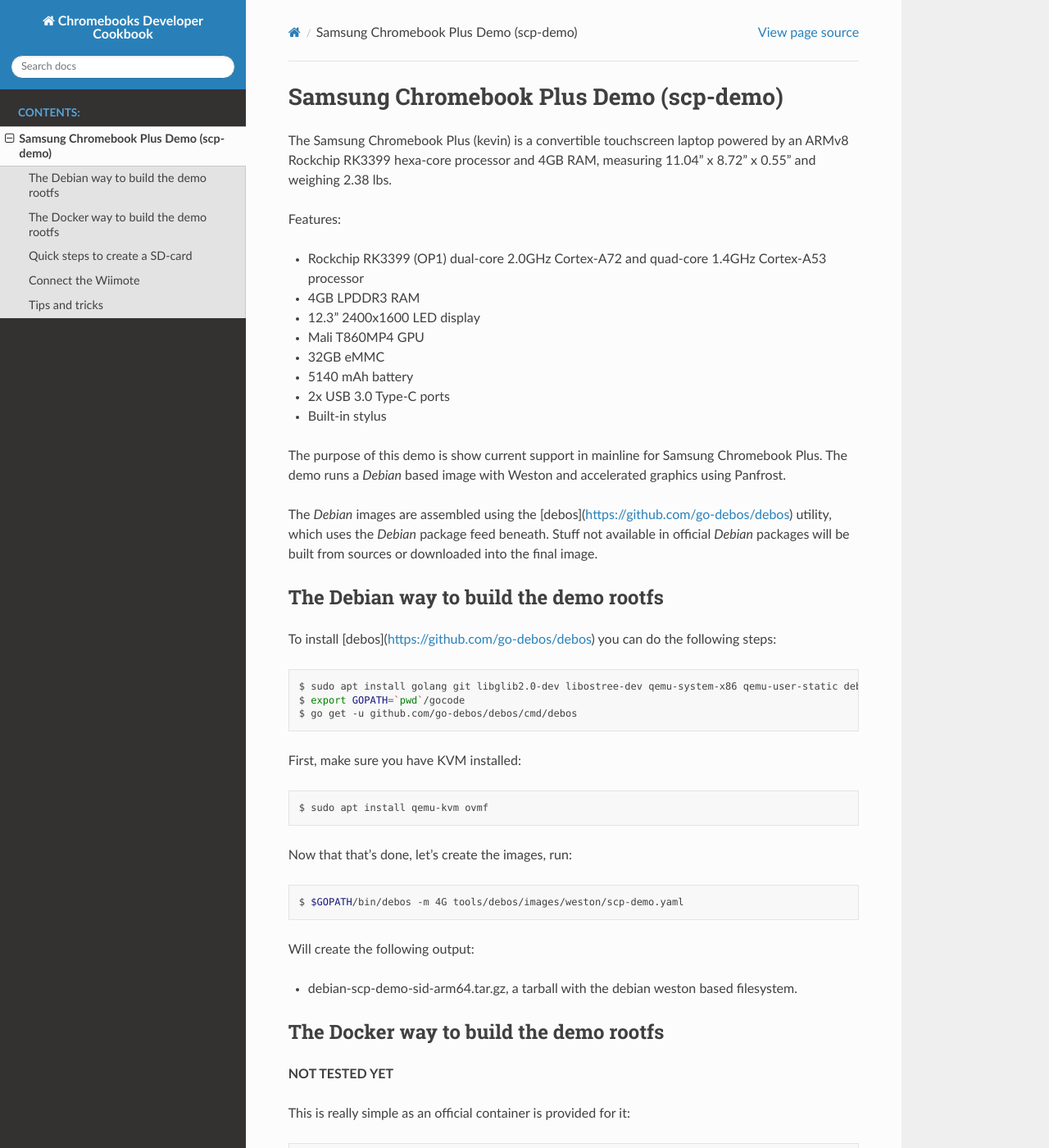
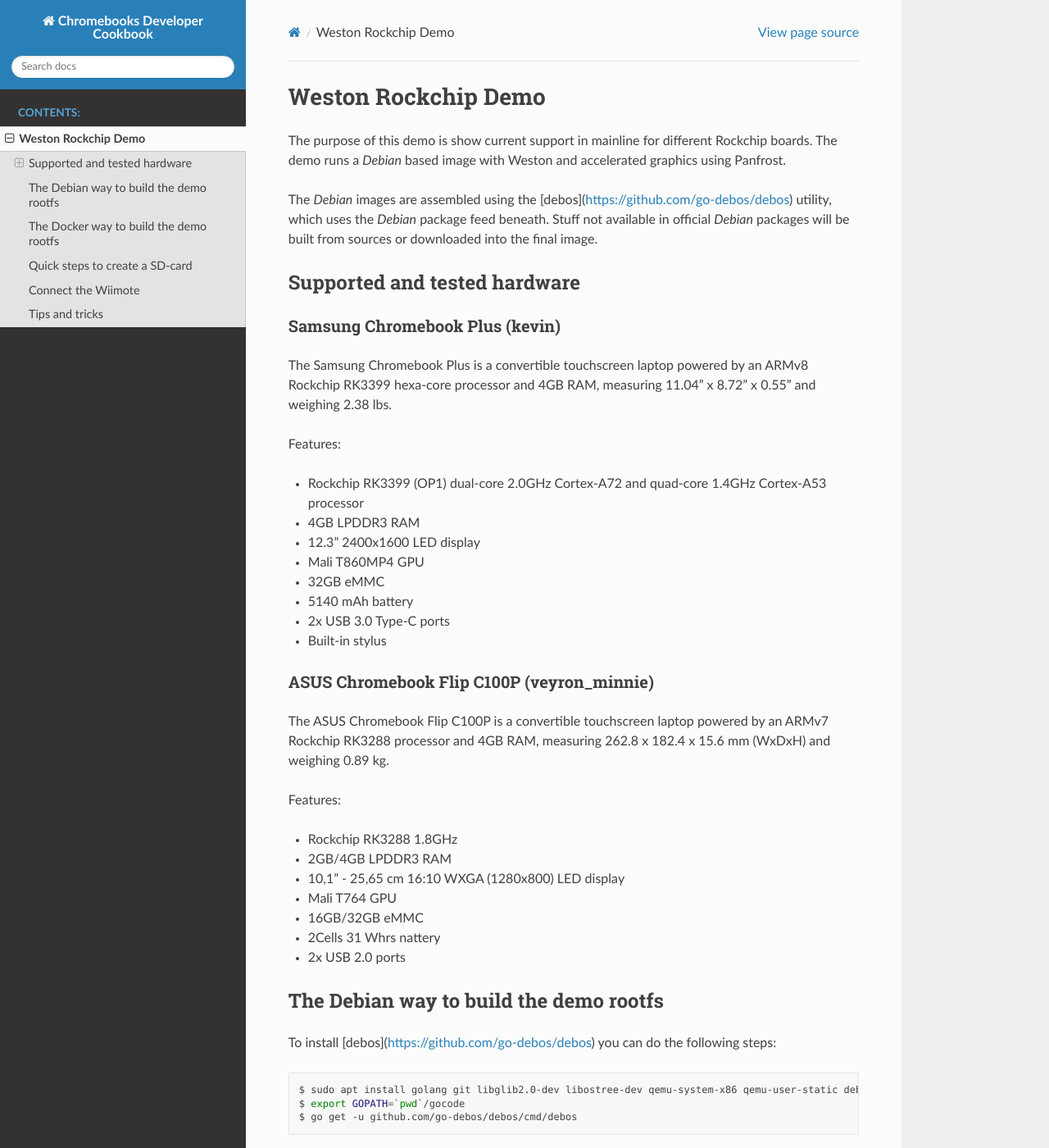
Before and after one commit to eballetbo/chromebooks, a Sphinx documentation site: the page built from docs/source/rockchip-demo.rst, in a window 1280 px wide and 1400 px high. Shown: the whole window at 82% size. Built offline with Sphinx 7.4.7 and the Read the Docs theme 2.0.0, drawn with Linux system fonts in a browser that asks for light colours; some of the changed text lies outside the part shown.

Commit message:
docs: rockchip-demo: Update the documentation of scp-demo to be more generic
After change the name of the demo, update the documentation accordingly.

Signed-off-by: Enric Balletbo i Serra <enric.balletbo@collabora.com>

```diff
--- a/docs/index.rst
+++ b/docs/index.rst
@@ -11,7 +11,7 @@
    :caption: Contents:
 
    source/README.md
-   source/scp-demo
+   source/rockchip-demo
 
 
 Indices and tables
--- a/docs/source/scp-demo.rst
+++ b/docs/source/rockchip-demo.rst
@@ -1,8 +1,18 @@
-=======================================
-Samsung Chromebook Plus Demo (scp-demo)
-=======================================
+====================
+Weston Rockchip Demo
+====================
 
-The Samsung Chromebook Plus (kevin) is a convertible touchscreen laptop powered by an ARMv8 Rockchip RK3399 hexa-core processor and 4GB RAM, measuring 11.04" x 8.72" x 0.55" and weighing 2.38 lbs.
+The purpose of this demo is show current support in mainline for different Rockchip boards. The demo runs a `Debian` based image with Weston and accelerated graphics using Panfrost.
+
+The `Debian` images are assembled using the [debos](https://github.com/go-debos/debos) utility, which uses the `Debian` package feed beneath. Stuff not available in official `Debian` packages will be built from sources or downloaded into the final image.
+
+Supported and tested hardware
+=============================
+
+Samsung Chromebook Plus (kevin)
+-------------------------------
+
+The Samsung Chromebook Plus is a convertible touchscreen laptop powered by an ARMv8 Rockchip RK3399 hexa-core processor and 4GB RAM, measuring 11.04" x 8.72" x 0.55" and weighing 2.38 lbs.
 
 Features:
 
@@ -15,9 +25,21 @@
 * 2x USB 3.0 Type-C ports
 * Built-in stylus
 
-The purpose of this demo is show current support in mainline for Samsung Chromebook Plus. The demo runs a `Debian` based image with Weston and accelerated graphics using Panfrost.
+ASUS Chromebook Flip C100P (veyron_minnie)
+------------------------------------------
 
-The `Debian` images are assembled using the [debos](https://github.com/go-debos/debos) utility, which uses the `Debian` package feed beneath. Stuff not available in official `Debian` packages will be built from sources or downloaded into the final image.
+The ASUS Chromebook Flip C100P is a convertible touchscreen laptop powered by an ARMv7 Rockchip RK3288 processor and 4GB RAM, measuring 262.8 x 182.4 x 15.6 mm (WxDxH) and weighing 0.89 kg.
+
+Features:
+
+* Rockchip RK3288 1.8GHz
+* 2GB/4GB LPDDR3 RAM
+* 10,1" - 25,65 cm 16:10 WXGA (1280x800) LED display
+* Mali T764 GPU
+* 16GB/32GB eMMC
+* 2Cells 31 Whrs nattery
+* 2x USB 2.0 ports
+
 
 The Debian way to build the demo rootfs
 =======================================
@@ -36,16 +58,22 @@
 
   $ sudo apt install qemu-kvm ovmf
 
-
 Now that that’s done, let’s create the images, run:
 
 .. code-block:: sh
 
-  $ $GOPATH/bin/debos -m 4G tools/debos/images/weston/scp-demo.yaml
+  Export the architecture of your device:
+
+  $ export architecture=
+  or
+  $ export architecture=armhf
+
+  And then run:
+  $ $GOPATH/bin/debos -m 4G -t architecture:$architecture tools/debos/images/weston/rockchip-demo.yaml
 
 Will create the following output:
 
-- debian-scp-demo-sid-arm64.tar.gz, a tarball with the debian weston based filesystem.
+- debian-scp-demo-sid-$architecture.tar.gz, a tarball with the debian weston based filesystem.
 
 The Docker way to build the demo rootfs
 =======================================
```
